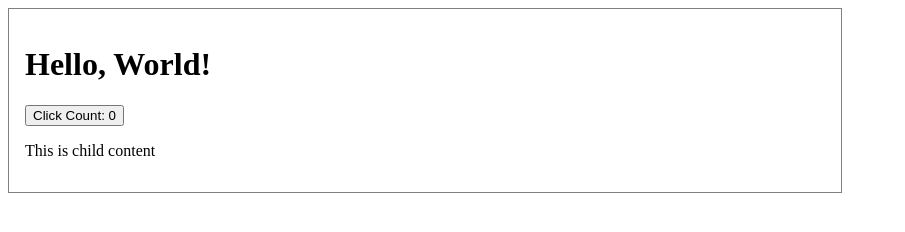
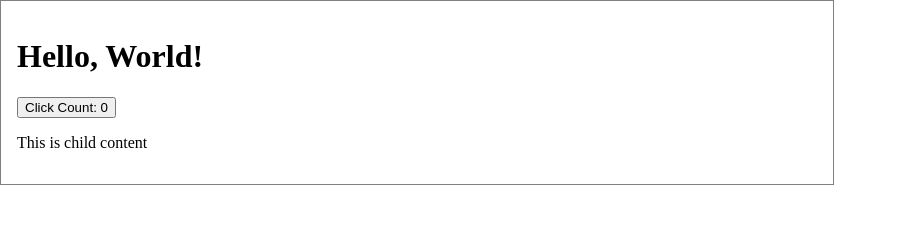
Before and after one commit to rodydavis/lit-native, a website built with Vite: page index.html in a window 1280 px wide. Shown: the whole page, without its empty margins (0-905 px from the left). Built offline with nearby package versions, Linux system fonts and the light colour scheme.

Commit message:
updating styles

```diff
--- a/style.css
+++ b/style.css
@@ -1,3 +1,6 @@
-/* body {
-  background-color: red;
-} */
+body {
+  padding: 0;
+  margin: 0;
+  width: 100%;
+  height: 100vh;
+}
```
Also changed, not shown: 1 other file.
